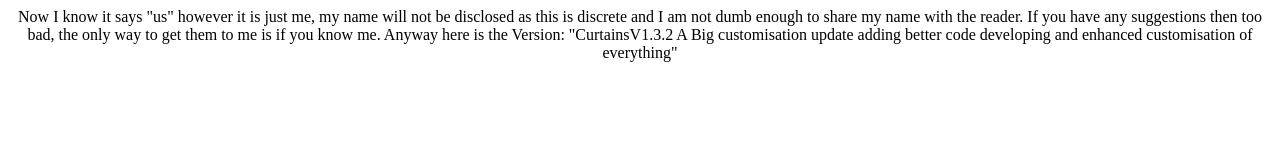
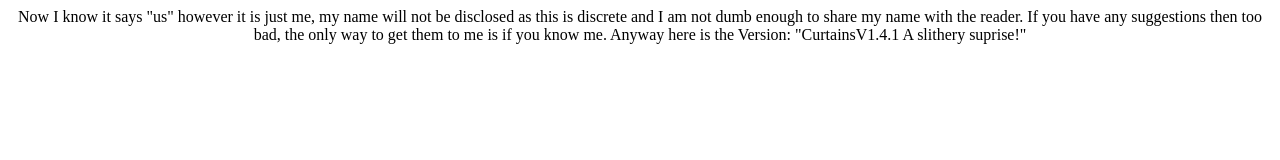
Before and after one commit to ScienceboyZ/5minHTMLCrafts, a plain HTML site: page AboutUs.html in a window 1280 px wide. Drawn offline with Linux system fonts and the light colour scheme.

Commit message:
Update AboutUs.html

```diff
--- a/AboutUs.html
+++ b/AboutUs.html
@@ -4,6 +4,6 @@
 <title>About Us!</title>
 </head>
 <body>
-<div align="center">Now I know it says "us" however it is just me, my name will not be disclosed as this is discrete and I am not dumb enough to share my name with the reader. If you have any suggestions then too bad, the only way to get them to me is if you know me. Anyway here is the Version: "CurtainsV1.3.2 A Big customisation update adding better code developing and enhanced customisation of everything"</div>
+<div align="center">Now I know it says "us" however it is just me, my name will not be disclosed as this is discrete and I am not dumb enough to share my name with the reader. If you have any suggestions then too bad, the only way to get them to me is if you know me. Anyway here is the Version: "CurtainsV1.4.1 A slithery suprise!"</div>
 </body>
 </html>
```
